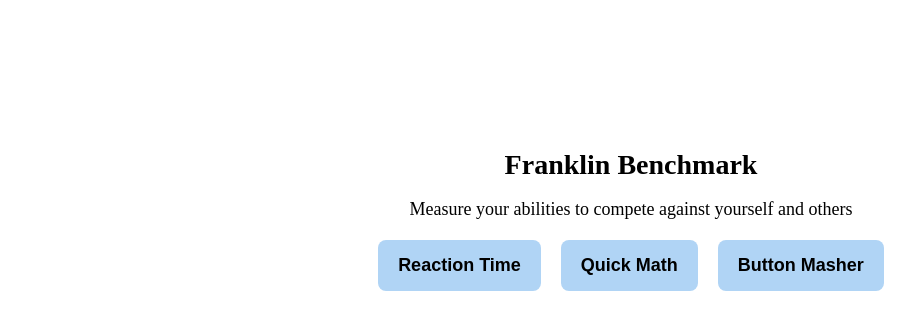
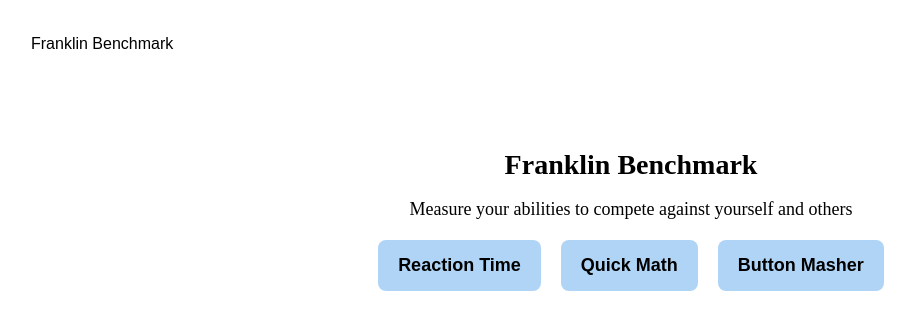
Before and after one commit to sethsuk/Franklin-Benchmark, a React (Create React App) app in the folder frontend/: page / in a window 1280 px wide. Shown: the top 330 px of the page, without its empty margins (9-924 px from the left). Built offline with nearby package versions, Linux system fonts and the light colour scheme; no server answers.

Commit message:
refactored header.js to split js and css files and added home button

```diff
--- /dev/null
+++ b/frontend/src/components/Header/Header.css
@@ -0,0 +1,30 @@
+.header {
+    display: flex;
+    justify-content: space-between;
+    align-items: center;
+    padding: 1rem;
+}
+
+.left-section {
+    flex: 1;
+}
+
+.right-section {
+    display: flex;
+    align-items: center;
+    gap: 1rem;
+}
+
+.home-button {
+    background-color: #ffffff;
+    color: rgb(0, 0, 0);
+    padding: 0.5rem 1rem;
+    font-size: 1rem;
+    border: none;
+    border-radius: 5px;
+    cursor: pointer;
+}
+
+.welcome-text {
+    font-weight: bold;
+}
--- a/frontend/src/components/Header/Header.js
+++ b/frontend/src/components/Header/Header.js
@@ -1,15 +1,25 @@
 import React from 'react';
+import { useNavigate } from 'react-router-dom';
 import GoogleAuth from '../GoogleAuth/GoogleAuth';
 
+import './Header.css';
+
 const Header = ({ userData, setUserData }) => {
+    const navigate = useNavigate();
+
     return (
-        <header style={{ display: 'flex', alignItems: 'center', padding: '1rem' }}>
-            <div style={{ marginLeft: 'auto' }}>
-            {userData && userData.username ? (
-                <span>Welcome, {userData.username}!</span>
-            ) : (
-                <GoogleAuth setUserData={setUserData} />
-            )}
+        <header className="header">
+            <div className="left-section">
+                <button className="home-button" onClick={() => navigate('/')}>
+                    Franklin Benchmark
+                </button>
+            </div>
+            <div className="right-section">
+                {userData && userData.username ? (
+                    <span className="welcome-text">Welcome, {userData.username}!</span>
+                ) : (
+                    <GoogleAuth setUserData={setUserData} />
+                )}
             </div>
         </header>
     );
--- a/frontend/src/pages/HomePage/HomePage.js
+++ b/frontend/src/pages/HomePage/HomePage.js
@@ -1,4 +1,3 @@
-import React, { useEffect, useState } from 'react';
 import { useNavigate } from 'react-router-dom';
 import './HomePage.css';
 
@@ -11,9 +10,7 @@ function HomePage() {
         <h1>Franklin Benchmark</h1>
         <p>Measure your abilities to compete against yourself and others</p>
         <div className="game-selection">
-          <button className="game-button" onClick={() => navigate('/reaction-time')}>
-            Reaction Time
-          </button>
+          <button className="game-button" onClick={() => navigate('/reaction-time')}>Reaction Time</button>
           <button className="game-button" onClick={() => navigate('/quick-math')}>Quick Math</button>
           <button className="game-button" onClick={() => navigate('/button-masher')}>Button Masher</button>
           {/* <button className="game-button">Speed Typing</button>
```
Also changed, not shown: 1 other file (tests, documents, lock files or other folders).
